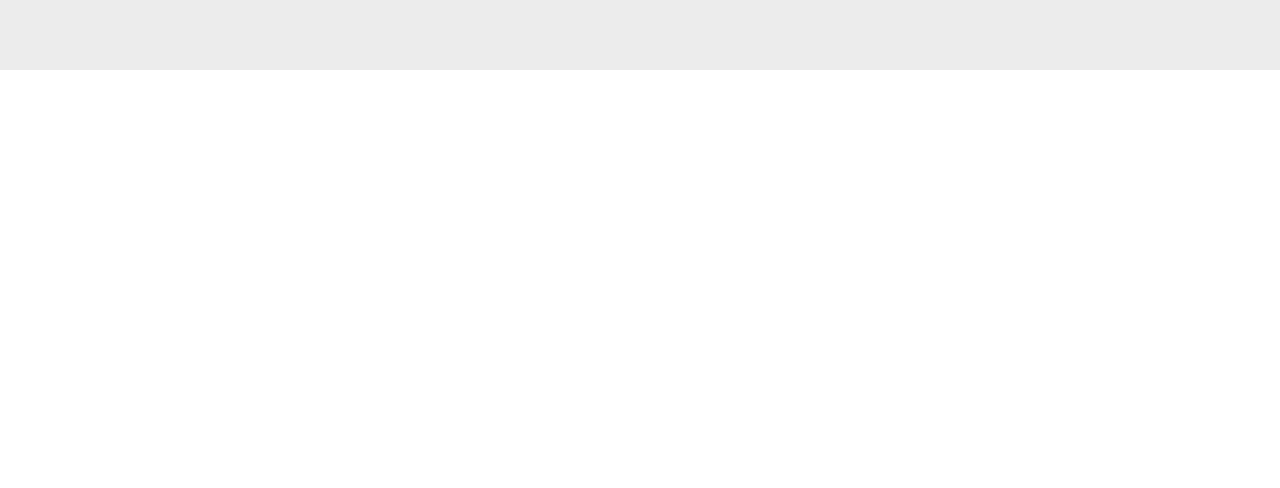
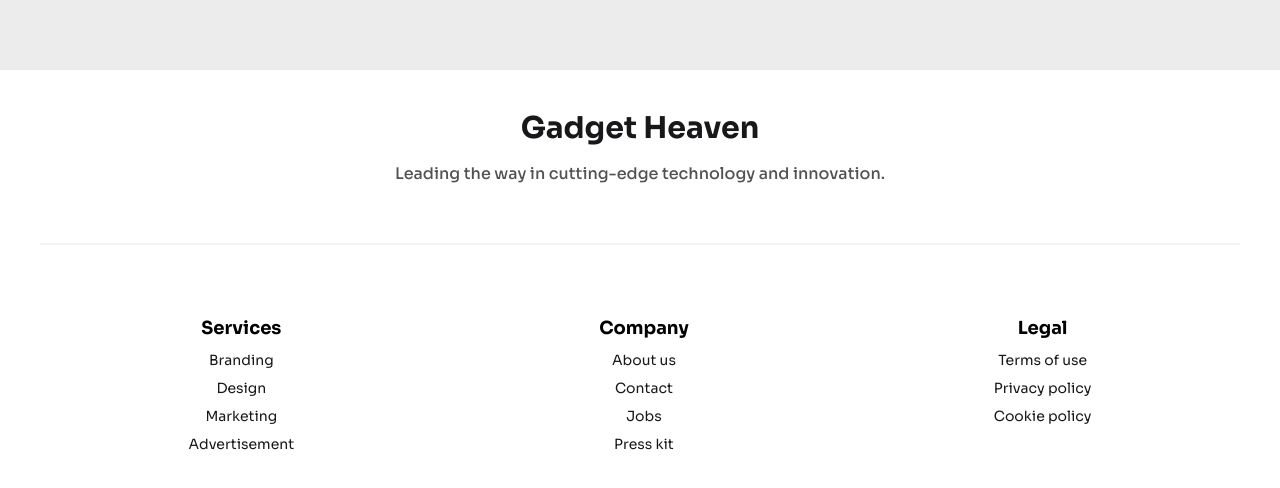
Before and after one commit to nillworks/Gadget-Heaven, a Next.js app: page / in a window 1280 px wide. Shown: the part 818-1306 px from the top of the page. Before the commit the page ends 888 px from the top, so only its background shows below. Built offline with nearby package versions, Linux system fonts and the light colour scheme.

Commit message:
feat: Add Footer component to Home page layout

```diff
--- /dev/null
+++ b/src/Components/AllPages/HomePage/Footer.jsx
@@ -0,0 +1,43 @@
+import React from "react";
+
+const Footer = () => {
+  return (
+    <div>
+      <div className="container mx-auto">
+        <footer className="footer footer-horizontal footer-center text-base-content rounded p-10">
+          <div className="text-center space-y-2">
+            <h1 className="text-3xl font-bold">Gadget Heaven</h1>
+            <p className="text-base text-neutral-600 font-medium">
+              Leading the way in cutting-edge technology and innovation.
+            </p>
+          </div>
+          <div className="divider before:bg-slate-100 after:bg-transparent w-full"></div>
+          <div className="footer text-center sm:footer-horizontal items-baseline">
+            <nav className="flex flex-col items-center">
+              <h6 className="text-lg font-bold text-black">Services</h6>
+              <a className="link link-hover">Branding</a>
+              <a className="link link-hover">Design</a>
+              <a className="link link-hover">Marketing</a>
+              <a className="link link-hover">Advertisement</a>
+            </nav>
+            <nav className="flex flex-col items-center">
+              <h6 className="text-lg font-bold text-black">Company</h6>
+              <a className="link link-hover">About us</a>
+              <a className="link link-hover">Contact</a>
+              <a className="link link-hover">Jobs</a>
+              <a className="link link-hover">Press kit</a>
+            </nav>
+            <nav className="flex flex-col items-center">
+              <h6 className="text-lg font-bold text-black">Legal</h6>
+              <a className="link link-hover">Terms of use</a>
+              <a className="link link-hover">Privacy policy</a>
+              <a className="link link-hover">Cookie policy</a>
+            </nav>
+          </div>
+        </footer>
+      </div>
+    </div>
+  );
+};
+
+export default Footer;
--- a/src/app/layout.js
+++ b/src/app/layout.js
@@ -5,7 +5,7 @@ import { Sora } from "next/font/google";
 const sora = Sora({
   subsets: ["latin"],
   variable: "--font-sora",
-  weight: ["300", "400", "500", "600", "700"], // optional but recommended
+  weight: ["300", "400", "500", "600", "700"],
 });
 
 export const metadata = {
--- a/src/app/page.js
+++ b/src/app/page.js
@@ -1,3 +1,4 @@
+import Footer from "@/Components/AllPages/HomePage/Footer";
 import HomePage from "@/Components/AllPages/HomePage/HomePage";
 import ProductDetails from "@/Components/Products/ProductDetails";
 
@@ -6,6 +7,7 @@ export default function Home() {
     <div>
       <HomePage />
       <ProductDetails />
+      <Footer />
     </div>
   );
 }
```
